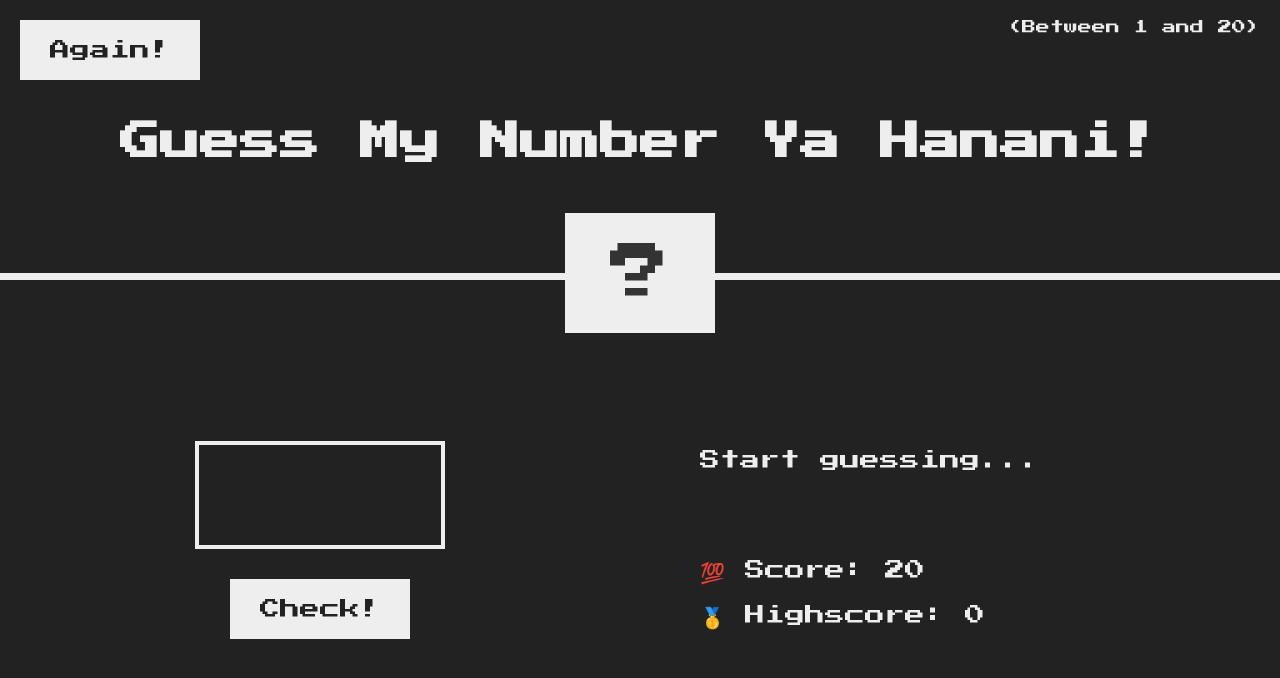
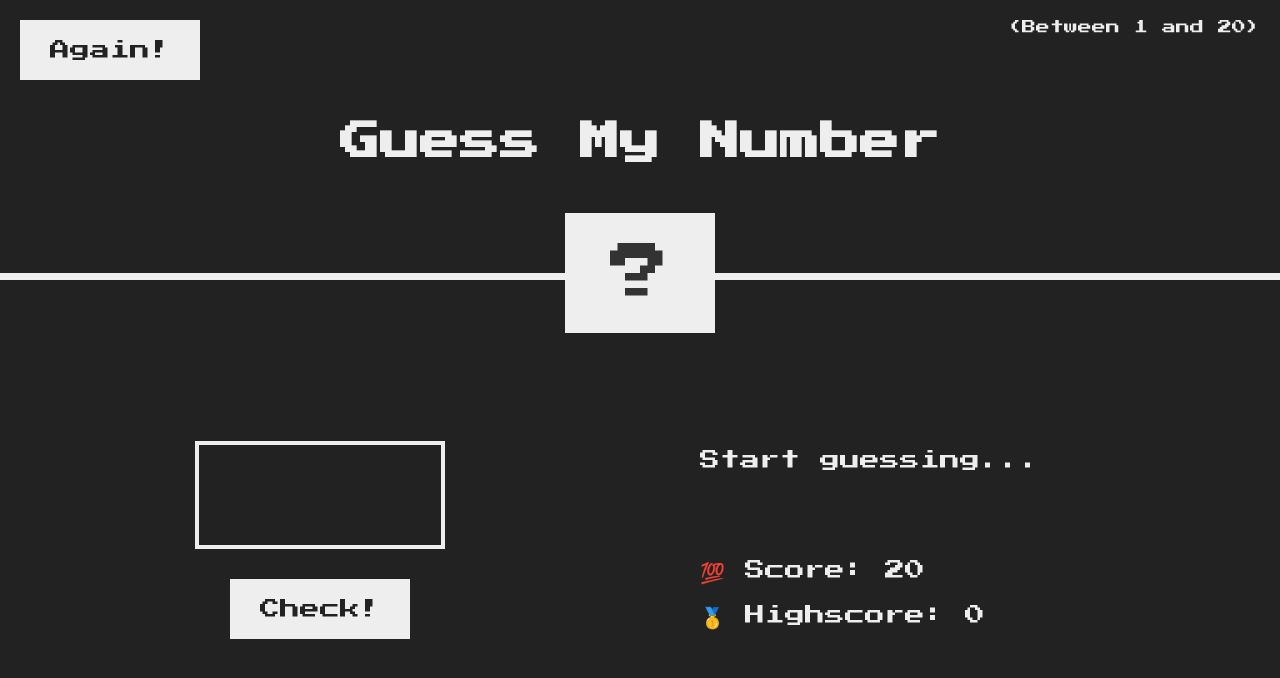
Before and after one commit to Abdu-alyousef/guess, a plain HTML site: page index.html in a window 1280 px wide. Drawn offline with Linux system fonts and the light colour scheme.

Commit message:
Update index.html

```diff
--- a/index.html
+++ b/index.html
@@ -9,7 +9,7 @@
   </head>
   <body>
     <header>
-      <h1>Guess My Number Ya Hanani!</h1>
+      <h1>Guess My Number</h1>
       <p class="between">(Between 1 and 20)</p>
       <button class="btn again">Again!</button>
       <div class="number">?</div>
```
